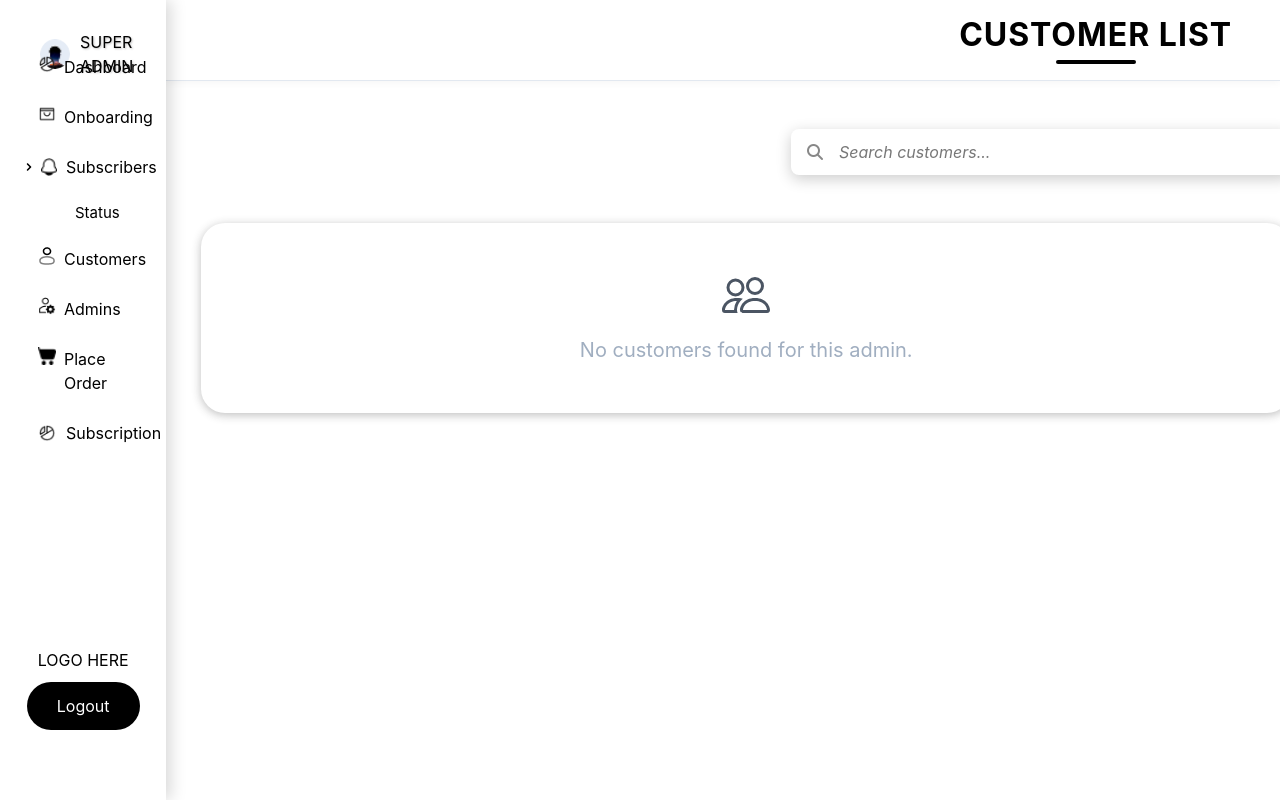
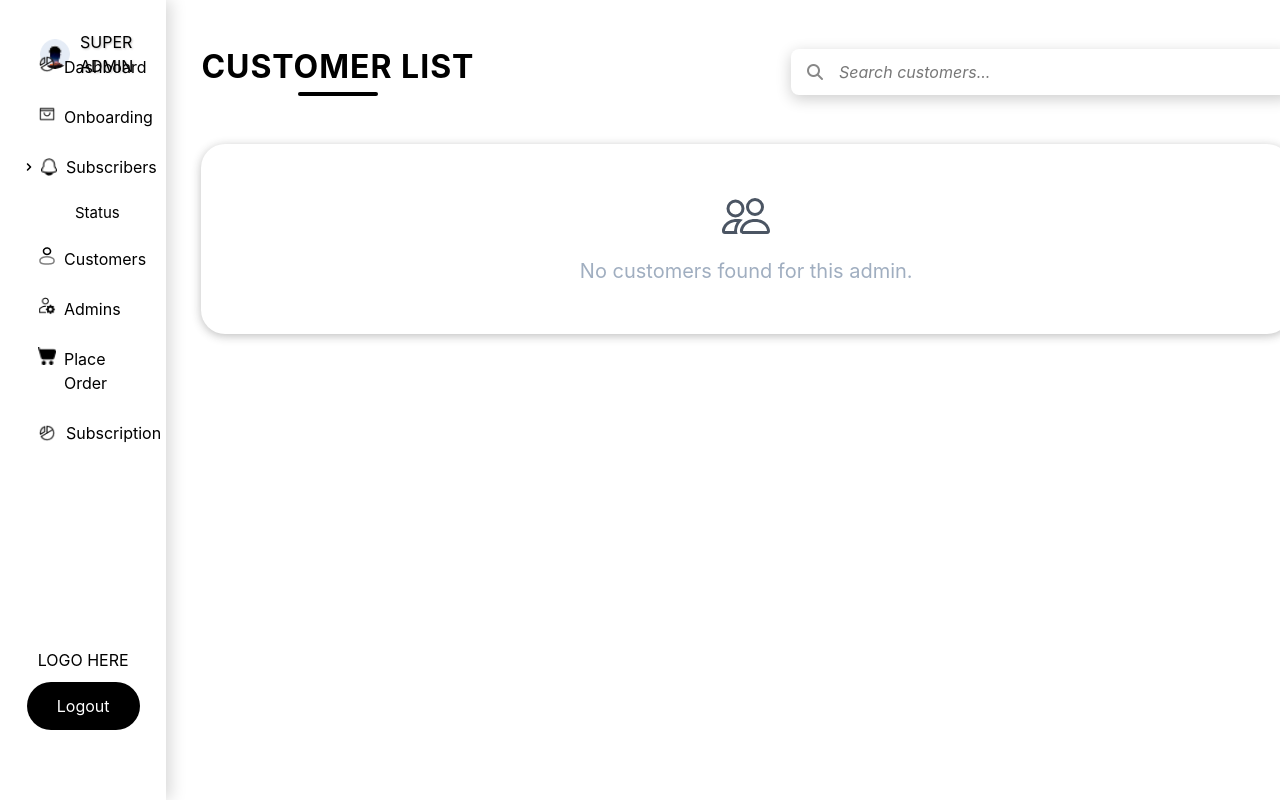
Before and after one commit to Rishvanth28/Paddy, a Django app: template paddy_proj/paddy_app/templates/customers_list.html in a window 1280 px wide. Run offline with Django 5.2, Linux system fonts and the light colour scheme; the template is opened without the code that fills it, so the values that code supplies are empty; some libraries are stand-ins or nearby versions.

Commit message:
sorry guys, again a tingering work in customers list page

```diff
--- a/paddy_proj/paddy_app/templates/customers_list.html
+++ b/paddy_proj/paddy_app/templates/customers_list.html
@@ -12,13 +12,10 @@
 </head>
 
 <body>
-    <!-- NAVBAR -->
-    <div class="navbar">
-        <div class="navbar-title"><h1 class="page-title mb-0 me-3">Customer List</h1></div>
-    </div>
     <div class="container py-5 position-relative">
         <!-- Header Row with Title and Search -->
         <div class="header-bar d-flex align-items-center justify-content-between flex-wrap mb-5">
+            <h1 class="page-title mb-0 me-3">Customer List</h1>
 
             <div class="search-wrapper flex-grow-1 d-flex  mt-2 mt-md-0">
                 <form class="w-100 position-relative" style="max-width: 500px;" role="search" method="GET" action="">
```
